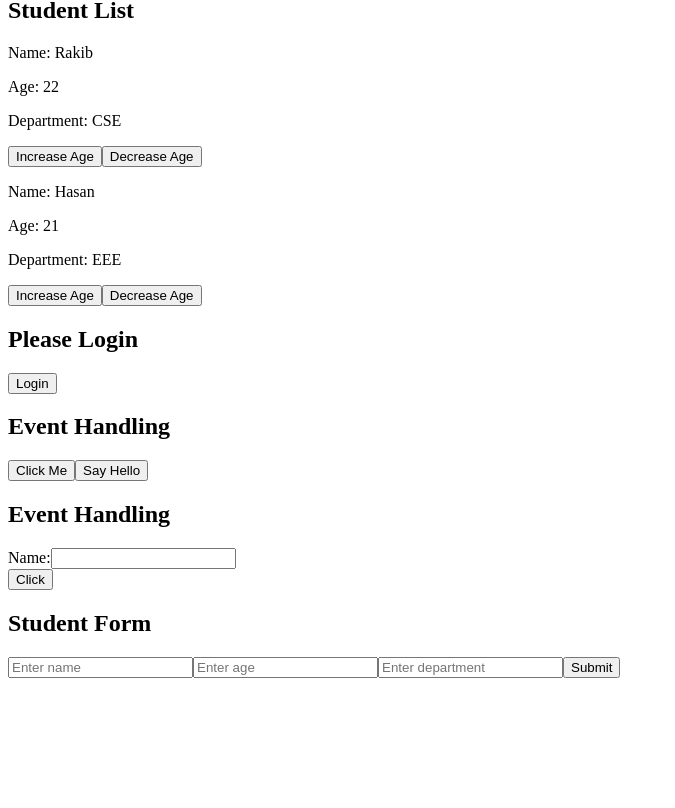
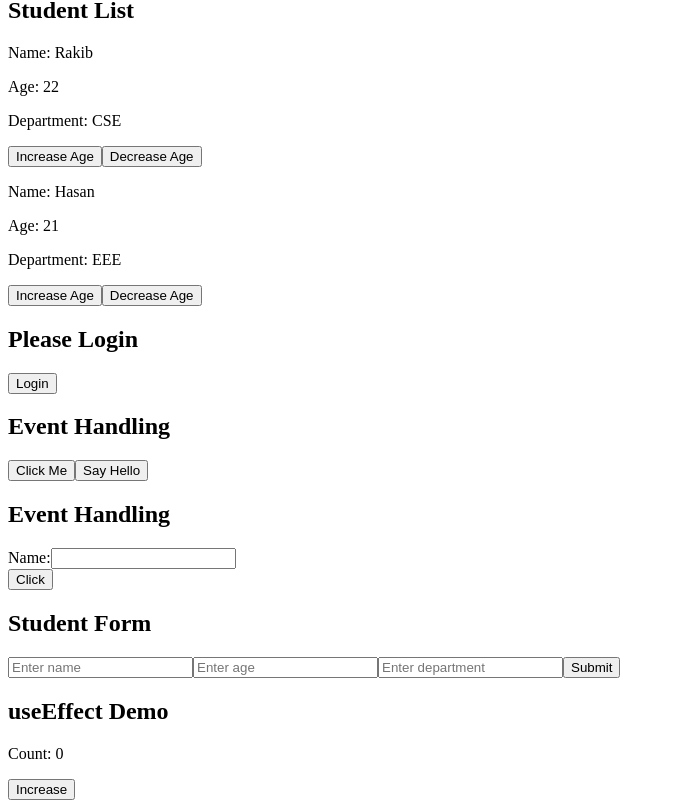
Before and after one commit to md-rakib-hasan1/react-learning, a React (Vite) app: page / in a window 1280 px wide. Shown: the part 1427-2235 px from the top of the page, without its empty margins (0-675 px from the left). Before the commit the page ends 2113 px from the top, so only its background shows below. Built offline with nearby package versions, Linux system fonts and the light colour scheme.

Commit message:
UseEffect

```diff
--- a/src/App.tsx
+++ b/src/App.tsx
@@ -10,6 +10,7 @@ import LoginStatus from "./components/LoginStatus";
 import EventHandling from "./components/EventHandling";
 import Event from "./components/Event";
 import StudentForm from "./components/StudentForm";
+import UseEffectDemo from "./components/UseEffectDemo";
 function App() {
   const[name, setName]=useState<string>("Rakib");
   const[isLoggedIn, setIsLoggedIn]=useState<boolean>(false);
@@ -66,6 +67,7 @@ function App() {
    <EventHandling/>
    <Event/>
    <StudentForm/>
+   <UseEffectDemo/>
     </div>
   );
 }
--- /dev/null
+++ b/src/components/UseEffectDemo.tsx
@@ -0,0 +1,18 @@
+import {useState, useEffect} from 'react';
+
+const UseEffectDemo = () => {
+    const[count, setCount]=useState<number>(0);
+
+    useEffect(()=>{
+        console.log("Component rendered")
+    },[count]);
+    return (
+        <div>
+            <h2>useEffect Demo</h2>
+            <p>Count: {count}</p>
+            <button onClick={()=>setCount(count+1)}>Increase</button>
+        </div>
+    );
+};
+
+export default UseEffectDemo;
```
